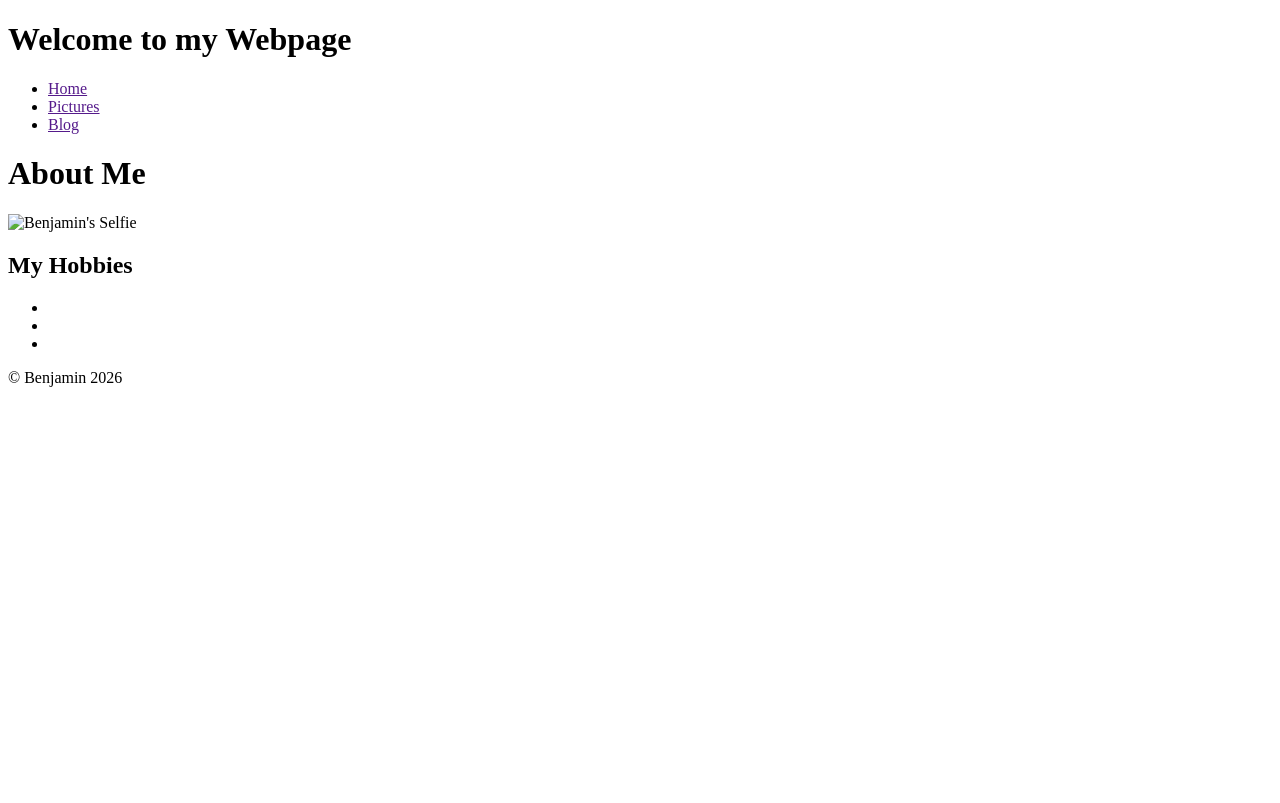
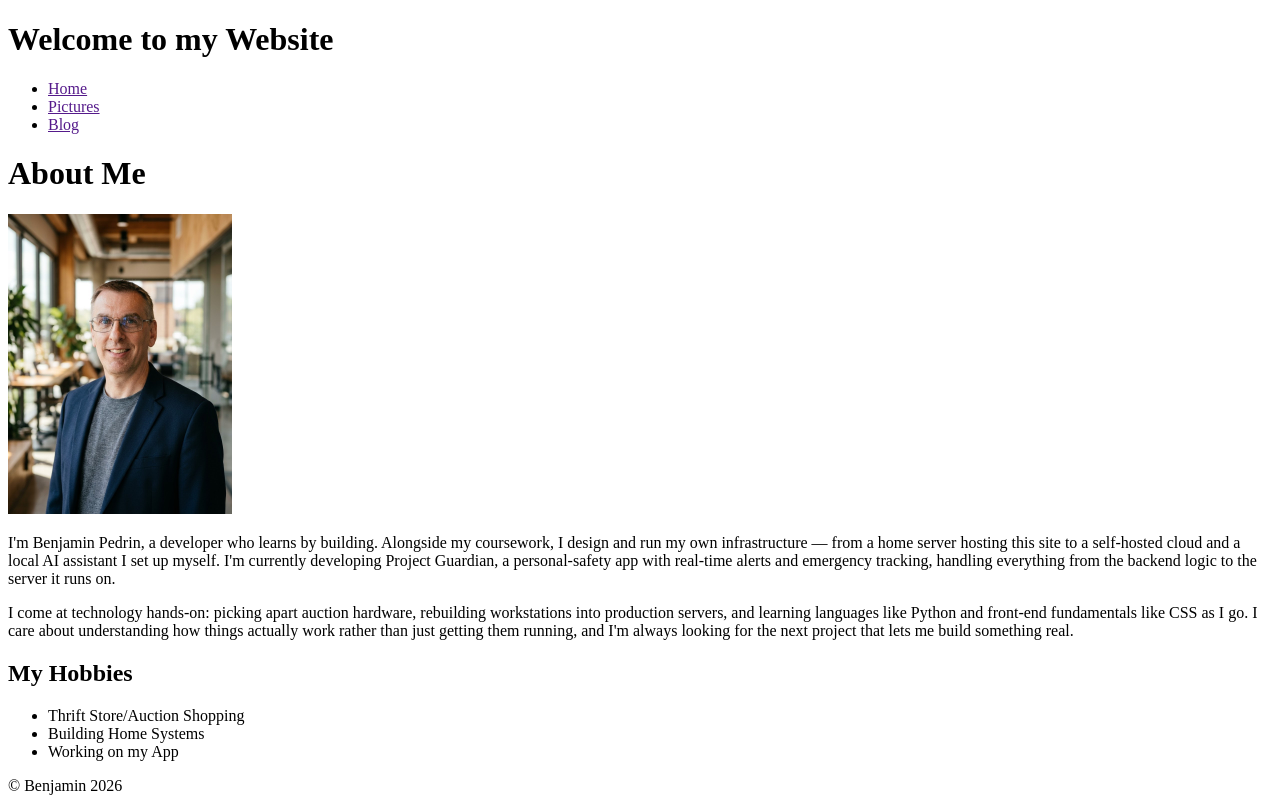
Before and after one commit to bpedrin-2026/web-programming, a plain HTML site: page my-website/index.html in a window 1280 px wide. Drawn offline with Linux system fonts and the light colour scheme.

Commit message:
Final - Part 1

```diff
--- a/my-website/index.html
+++ b/my-website/index.html
@@ -9,10 +9,10 @@
 
     <body>
         <header>
-            <h1>Welcome to my Webpage</h1>
+            <h1>Welcome to my Website</h1>
         </header>
 
-        <nav>
+        <nav id="main-nav">
             <ul>
                 <li><a href="">Home</a></li>
                 <li><a href="">Pictures</a></li>
@@ -20,23 +20,29 @@
             </ul>
         </nav>
 
-        <div>
+        <div id="content">
             <main>
                 <h1>About Me</h1>
-                <img src="" alt="Benjamin's Selfie">
+                <img src="images/businessCasual(ai).jpg" alt="Benjamin's Selfie" style="max-height: 300px;">
                 <p>
-
+                    I'm Benjamin Pedrin, a developer who learns by building. Alongside my coursework,
+                    I design and run my own infrastructure — from a home server hosting this site to a self-hosted cloud and a local AI assistant I set up myself.
+                    I'm currently developing Project Guardian, a personal-safety app with real-time alerts and emergency tracking,
+                    handling everything from the backend logic to the server it runs on.
                 </p>
                 <p>
-
+                    I come at technology hands-on: picking apart auction hardware, rebuilding workstations into production servers,
+                    and learning languages like Python and front-end fundamentals like CSS as I go.
+                    I care about understanding how things actually work rather than just getting them running,
+                    and I'm always looking for the next project that lets me build something real.
                 </p>
             </main>
             <aside>
                 <h1>My Hobbies</h1>
                 <ul>
-                    <li></li>
-                    <li></li>
-                    <li></li>
+                    <li>Thrift Store/Auction Shopping</li>
+                    <li>Building Home Systems</li>
+                    <li>Working on my App</li>
                 </ul>
             </aside>
         </div>
```
Also changed, not shown: my-website/images/businessCasual(ai).jpg (added).
